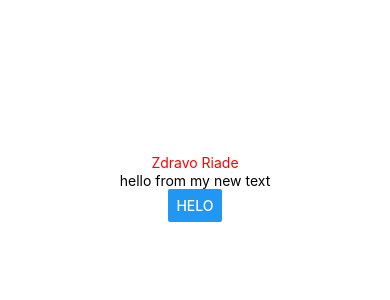
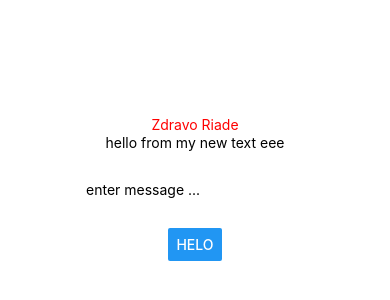
Before and after one commit to BucoTEC/reactNativeTemplate, a React Native app: screen / in a window 390 px wide. Shown: the part 234-534 px from the top of the page. Built offline with nearby package versions, Linux system fonts and the light colour scheme.

Commit message:
add text input

```diff
--- a/App.js
+++ b/App.js
@@ -1,5 +1,5 @@
 import { StatusBar } from "expo-status-bar";
-import { StyleSheet, Text, View, Button } from "react-native";
+import { StyleSheet, Text, View, Button, TextInput } from "react-native";
 
 export default function App() {
 	return (
@@ -12,8 +12,9 @@ export default function App() {
 					marginTop: 1,
 				}}
 			>
-				<Text>hello from my new text</Text>
+				<Text>hello from my new text eee</Text>
 			</View>
+			<TextInput style={{ margin: 30 }} placeholder="enter message ..." />
 			<Button title="helo" />
 		</View>
 	);
```
